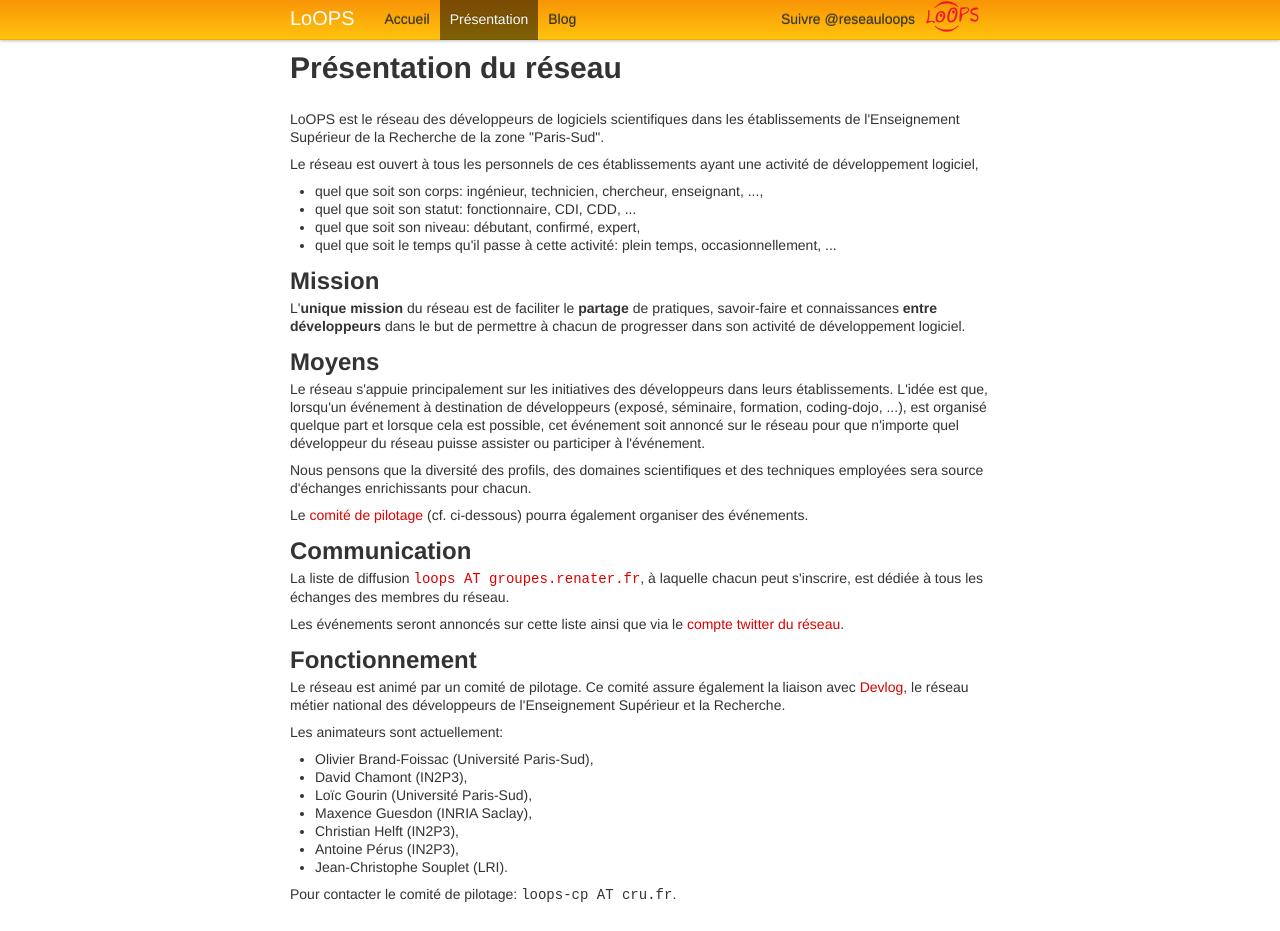
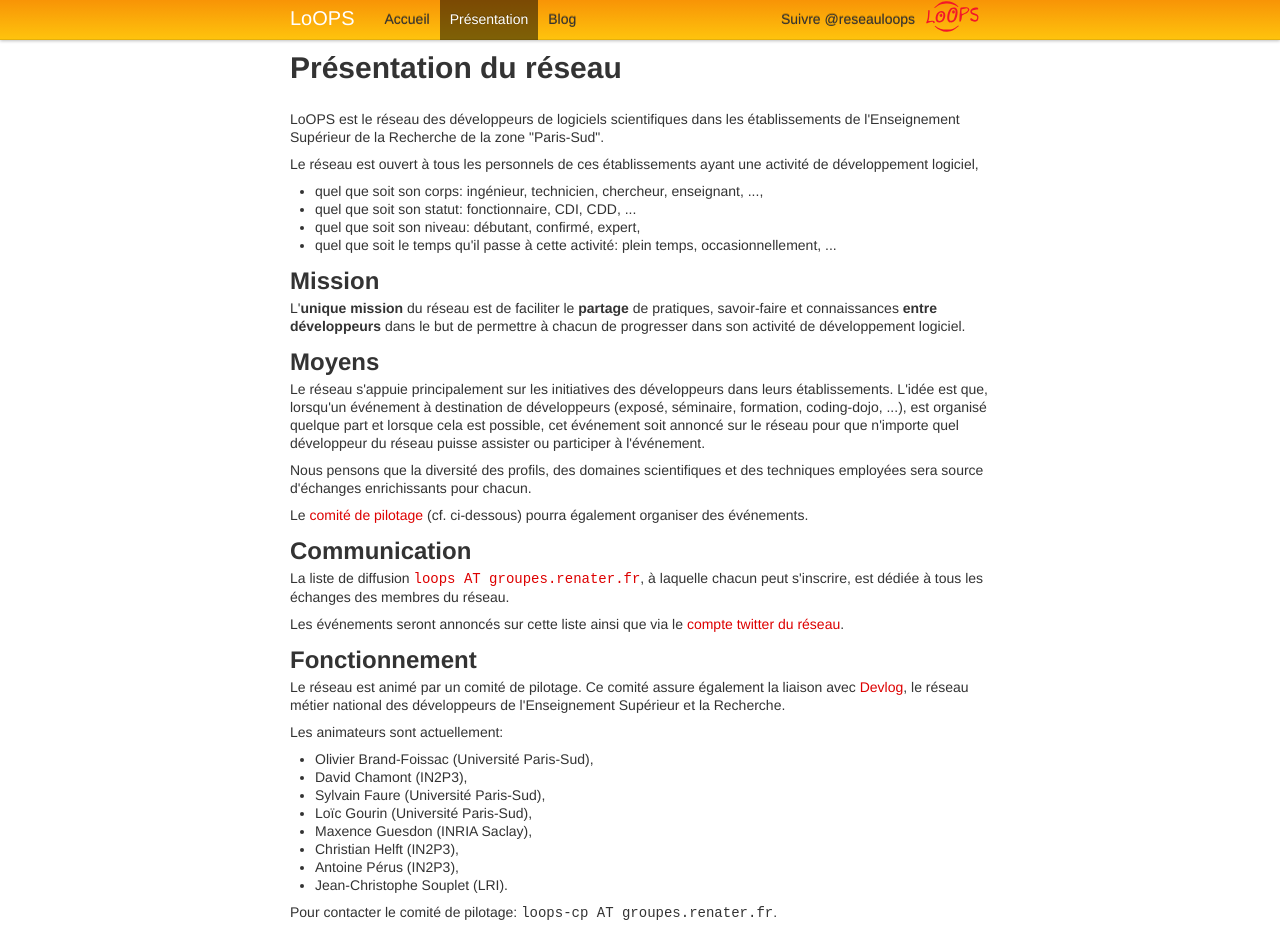
Before and after one commit to reseau-loops/reseau-loops.github.com, a Jekyll site: the page built from about.html, in a window 1280 px wide and 931 px high. Built offline with Jekyll 4.4.1, drawn with Linux system fonts in a browser that asks for light colours; Markdown is read by kramdown in place of the engine named in the settings; comment, search, counter and statistics services are not loaded.

Commit message:
mise a jour membres du CP + liste mail CP

```diff
--- a/about.html
+++ b/about.html
@@ -73,6 +73,7 @@ Les animateurs sont actuellement:
 <ul>
 <li>Olivier Brand-Foissac (Université Paris-Sud),</li>
 <li>David Chamont (IN2P3),</li>
+<li>Sylvain Faure (Université Paris-Sud),</li>
 <li>Loïc Gourin (Université Paris-Sud),</li>
 <li>Maxence Guesdon (INRIA Saclay),</li>
 <li>Christian Helft (IN2P3),</li>
@@ -80,5 +81,5 @@ Les animateurs sont actuellement:
 <li>Jean-Christophe Souplet (LRI).</li>
 </ul>
 <p>
-Pour contacter le comité de pilotage: <tt>loops-cp AT cru.fr</tt>.
+Pour contacter le comité de pilotage: <tt>loops-cp AT groupes.renater.fr</tt>.
 </p>
```
